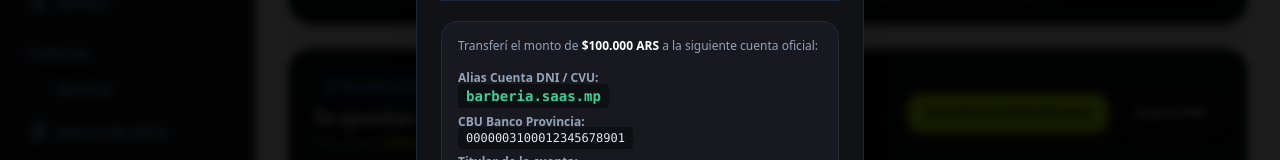
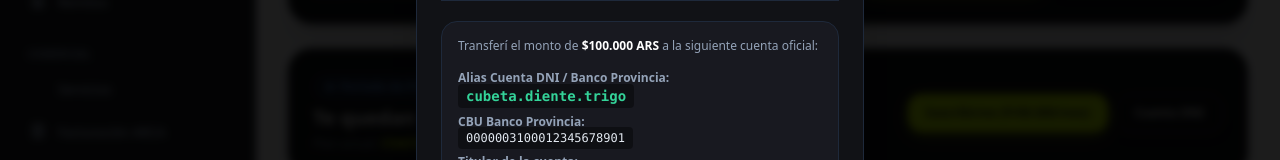
Before and after one commit to Vitti26/VASaaS, a Next.js app: page /subscription in a window 1280 px wide. Both pictures are taken after a click on the button "Pagar con Cuenta DNI". Shown: the part 274-434 px from the top of the page. Built offline with nearby package versions, Linux system fonts and the light colour scheme.

Commit message:
feat: actualizar alias Banco Provincia a cubeta.diente.trigo

```diff
--- a/src/app/(dashboard)/subscription/page.tsx
+++ b/src/app/(dashboard)/subscription/page.tsx
@@ -206,8 +206,8 @@ export default function SubscriptionPage() {
               </p>
               <div className="space-y-2 pt-1 text-xs">
                 <div>
-                  <span className="text-slate-400 font-bold block">Alias Cuenta DNI / CVU:</span>
-                  <code className="text-emerald-400 font-bold text-sm bg-black/40 px-2 py-1 rounded">barberia.saas.mp</code>
+                  <span className="text-slate-400 font-bold block">Alias Cuenta DNI / Banco Provincia:</span>
+                  <code className="text-emerald-400 font-bold text-sm bg-black/40 px-2 py-1 rounded">cubeta.diente.trigo</code>
                 </div>
                 <div>
                   <span className="text-slate-400 font-bold block">CBU Banco Provincia:</span>
```
